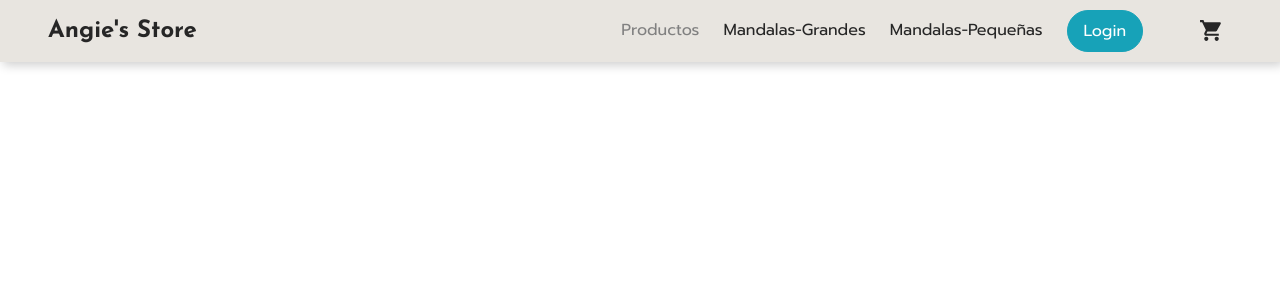
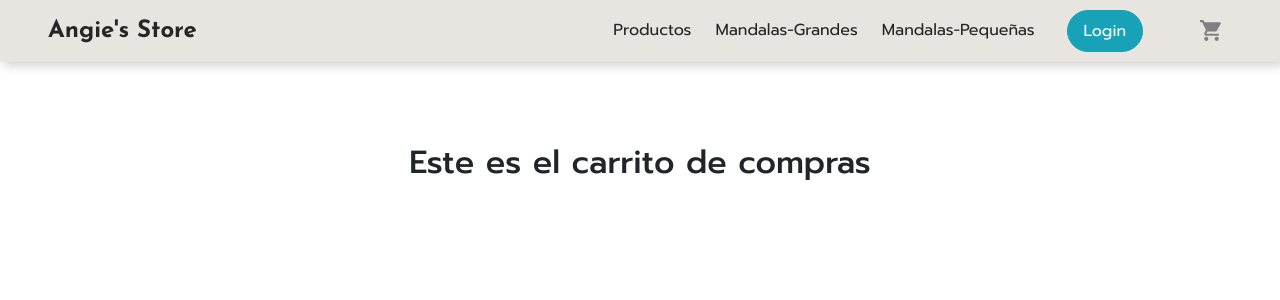
Before and after one commit to Angeles84/Idea-Apellido, a React (Create React App) app: page /cart in a window 1280 px wide. Shown: the top 300 px of the page. Built offline with nearby package versions, Linux system fonts and the light colour scheme.

Commit message:
vista carrito

```diff
--- a/src/App.js
+++ b/src/App.js
@@ -9,6 +9,7 @@ import {
 import NavBar from './components/NavBar/NavBar.jsx';
 import ItemListContainer from './components/ItemListContainer/ItemListContainer.jsx';
 import ItemDetailContainer from './components/ItemDetailContainer/ItemDetailContainer';
+import Cart from './components/Cart/Cart';
 
 function App() {
   return (
@@ -20,11 +21,17 @@ function App() {
           <Route exact path="/">
             <ItemListContainer greeting="¡Descubre la magia de mis Mandalas!"/>
           </Route>
+          <Route exact path="/inicio">
+            <ItemListContainer greeting="¡Descubre la magia de mis Mandalas!"/>
+          </Route>
           <Route exact path="/category/:categoryId">
             <ItemListContainer greeting="¡Descubre la magia de mis Mandalas!"/>
           </Route>
           <Route exact path="/item/:mandId">
             <ItemDetailContainer />
+          </Route>
+          <Route exact path="/cart">
+            <Cart />
           </Route>
         </Switch>
       </div>
--- /dev/null
+++ b/src/components/Cart/Cart.jsx
@@ -0,0 +1,16 @@
+import React from 'react'
+import PropTypes from 'prop-types'
+
+const Cart = () => {
+  return (
+    <div className="container pt-5">
+      <h2 className="mt-5 pt-5">Este es el carrito de compras</h2>
+    </div>
+  )
+}
+
+Cart.propTypes = {
+
+}
+
+export default Cart
--- a/src/components/CartWidget/CartWidget.jsx
+++ b/src/components/CartWidget/CartWidget.jsx
@@ -5,7 +5,7 @@ import { MdShoppingCart } from "react-icons/md";
 
 const CartWidget = () => {
   return (
-    <a className="nav-link ml-5" href="#"><MdShoppingCart size='25px'/></a>
+    <MdShoppingCart size='25px'/>
   )
 }
 
--- a/src/components/ItemCount/ItemCount.jsx
+++ b/src/components/ItemCount/ItemCount.jsx
@@ -2,7 +2,7 @@ import React from 'react'
 import PropTypes from 'prop-types'
 import './ItemCount.css'
 
-const ItemCount = ({stock, initial }) => {
+const ItemCount = ({stock, initial , onAdd}) => {
 
   const [counter , setCounter] = React.useState(initial)
 
@@ -17,10 +17,6 @@ const ItemCount = ({stock, initial }) => {
       setCounter(counter - 1)
     }
   }
-
-  // const onAdd = () => {
-  //   console.log('Agregar al carrito')
-  // }
 
   return (
     <div className="card card-contador" >
@@ -40,12 +36,14 @@ const ItemCount = ({stock, initial }) => {
         >
           +
         </button>
-        {/* <button
-          className="btn btn-info btn-block rounded-pill mt-3"
-          onClick={onAdd}
-        >
-          Agregar
-        </button> */}
+      </div>
+      <div>
+      <button
+        className="btn btn-info rounded-pill mt-4 px-5"
+        onClick={() => onAdd(counter)}
+      >
+        Agregar al carrito
+      </button>
       </div>
     </div>
   )
@@ -54,6 +52,7 @@ const ItemCount = ({stock, initial }) => {
 ItemCount.propTypes = {
   stock: PropTypes.number,
   initial: PropTypes.number,
+  cantidad: PropTypes.number
 }
 
 export default ItemCount
--- a/src/components/ItemDetail/ItemDetail.jsx
+++ b/src/components/ItemDetail/ItemDetail.jsx
@@ -1,8 +1,17 @@
 import React from 'react'
 import ItemCount from '../ItemCount/ItemCount'
 import './ItemDetail.css'
+import { useHistory } from 'react-router-dom'
 
 const ItemDetail = ({detalle}) => {
+
+  const [cantidad, setCantidad] =  React.useState(0)
+  const history = useHistory()
+
+  const onAdd = (counter) => {
+    setCantidad(counter)
+  }
+
   return (
     <div className="col-12 col-md-11 col-lg-10 col-xl-9 mx-auto mt-5 pt-5">
       <div className="card my-3 text-left">
@@ -17,8 +26,15 @@ const ItemDetail = ({detalle}) => {
               <p className="card-text"><b>Tamaño:</b> {detalle.size}</p>
               <p className="card-text"><b>Precio:</b> ${detalle.price}</p>
               <p className="card-text"><small className="text-muted">Stock: {detalle.stock}</small></p>
-              <ItemCount stock={detalle.stock} initial={1}/>
-              <button className="btn btn-info rounded-pill mt-4 px-5">Agregar al carrito</button>
+              {
+                cantidad >= 1 ? <button
+                  className="btn btn-info rounded-pill mt-5 px-5"
+                  onClick={() => history.push(`/cart`)}
+                >
+                  Terminar compra
+                </button> : <ItemCount onAdd={onAdd} cantidad={cantidad} stock={detalle.stock} initial={1}/>
+              }
+
             </div>
           </div>
         </div>
--- a/src/components/ItemDetailContainer/ItemDetailContainer.jsx
+++ b/src/components/ItemDetailContainer/ItemDetailContainer.jsx
@@ -24,7 +24,7 @@ const ItemDetailContainer = () => {
 
   return (
     <div>
-      <ItemDetail detalle={detalle} />
+      { detalle !== undefined && <ItemDetail detalle={detalle} />}
     </div>
   )
 }
--- a/src/components/NavBar/NavBar.jsx
+++ b/src/components/NavBar/NavBar.jsx
@@ -12,11 +12,11 @@ const NavBar = ({id}) => {
       </button>
       <div className="collapse navbar-collapse" id="navbarNavAltMarkup">
         <div className="navbar-nav ml-auto">
-          <NavLink className="nav-link ml-2" to="/" activeClassName="active">Productos</NavLink>
+          <NavLink className="nav-link ml-2" to="/inicio" activeClassName="active">Productos</NavLink>
           <NavLink className="nav-link ml-2" to="/category/grande" activeClassName="active">Mandalas-Grandes</NavLink>
           <NavLink className="nav-link ml-2" to="/category/pequeña" activeClassName="active">Mandalas-Pequeñas</NavLink>
-          <a className="nav-link btn btn-info rounded-pill ml-3 px-3 contacto" href="#">Login</a>
-          <CartWidget />
+          <a className="nav-link btn btn-info rounded-pill ml-4 px-3 contacto" href="#">Login</a>
+          <NavLink className="nav-link ml-5" to="/cart" activeClassName="active"><CartWidget /></NavLink>
         </div>
       </div>
     </nav>
```
Also changed, not shown: src/store/productoMandalas.js (+5 -5 lines), src/components/Cart/Cart.css (added).
